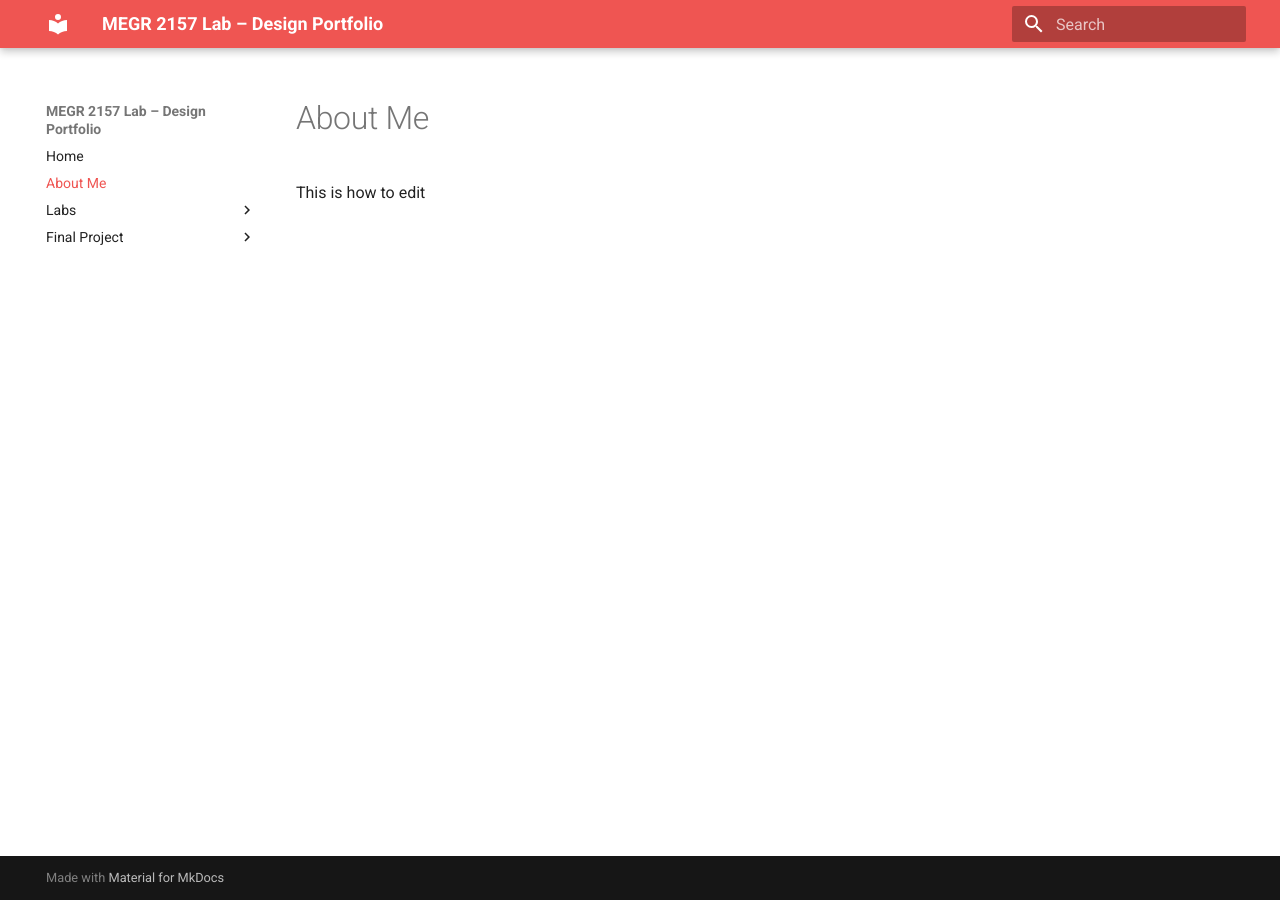
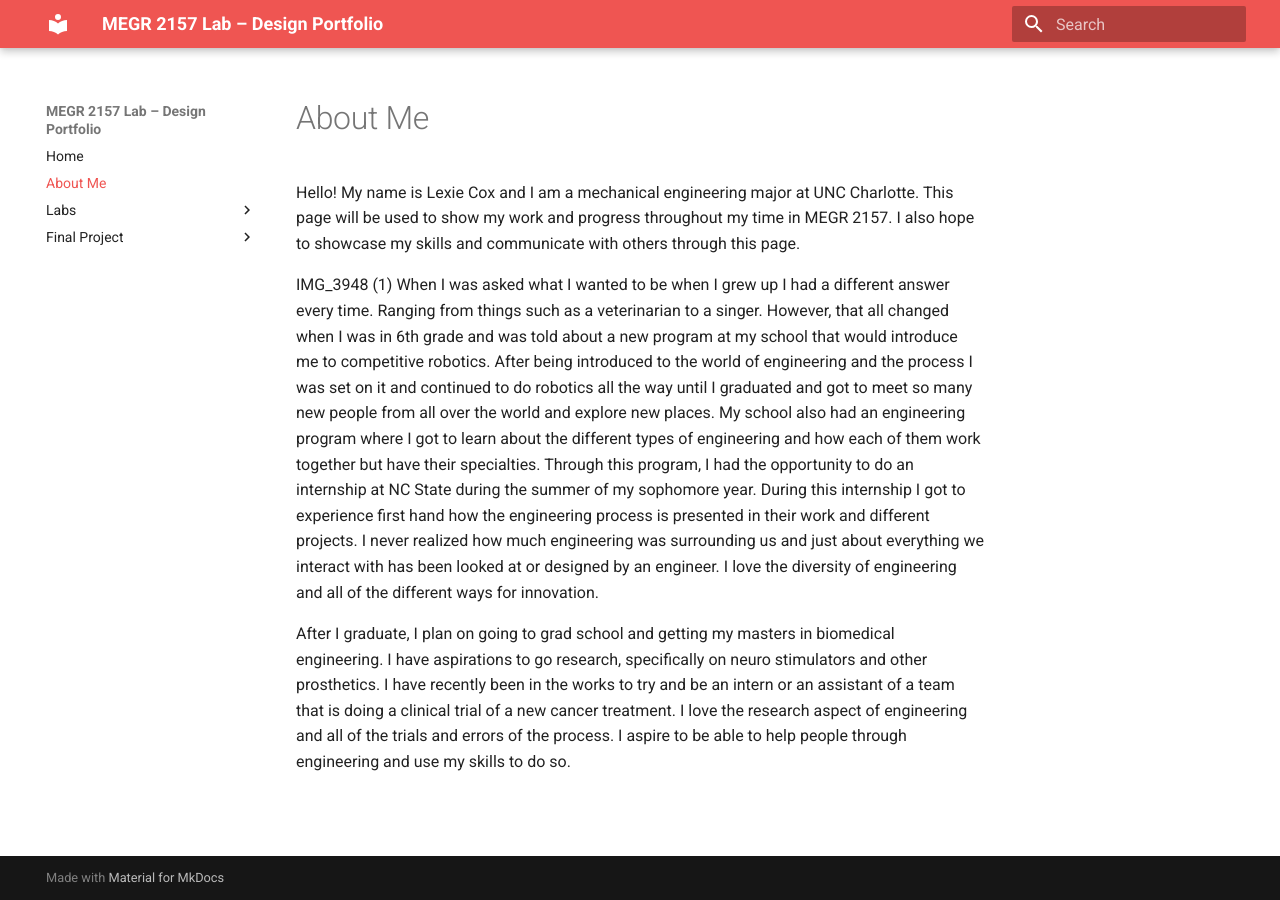
Before and after one commit to lexiecox628/Lexie-Cox-LabPortfolio, an MkDocs documentation site: the page built from docs/aboutme/index.md, in a window 1280 px wide. Built offline with MkDocs 1.6.1 and Material for MkDocs 9.7.7, drawn with Linux system fonts in a browser that asks for light colours.

Commit message:
first about me draft

```diff
--- a/docs/aboutme/index.md
+++ b/docs/aboutme/index.md
@@ -1,2 +1,8 @@
 #About Me
-This is how to edit
+
+Hello! My name is Lexie Cox and I am a mechanical engineering major at UNC Charlotte. This page will be used to show my work and progress throughout my time in MEGR 2157. I also hope to showcase my skills and communicate with others through this page.
+
+IMG_3948 (1)
+When I was asked what I wanted to be when I grew up I had a different answer every time. Ranging from things such as a veterinarian to a singer. However, that all changed when I was in 6th grade and was told about a new program at my school that would introduce me to competitive robotics. After being introduced to the world of engineering and the process I was set on it and continued to do robotics all the way until I graduated and got to meet so many new people from all over the world and explore new places. My school also had an engineering program where I got to learn about the different types of engineering and how each of them work together but have their specialties. Through this program, I had the opportunity to do an internship at NC State during the summer of my sophomore year. During this internship I got to experience first hand how the engineering process is presented in their work and different projects. I never realized how much engineering was surrounding us and just about everything we interact with has been looked at or designed by an engineer. I love the diversity of engineering and all of the different ways for innovation.
+
+After I graduate, I plan on going to grad school and getting my masters in biomedical engineering. I have aspirations to go research, specifically on neuro stimulators and other prosthetics. I have recently been in the works to try and be an intern or an assistant of a team that is doing a clinical trial of a new cancer treatment. I love the research aspect of engineering and all of the trials and errors of the process. I aspire to be able to help people through engineering and use my skills to do so.
```
